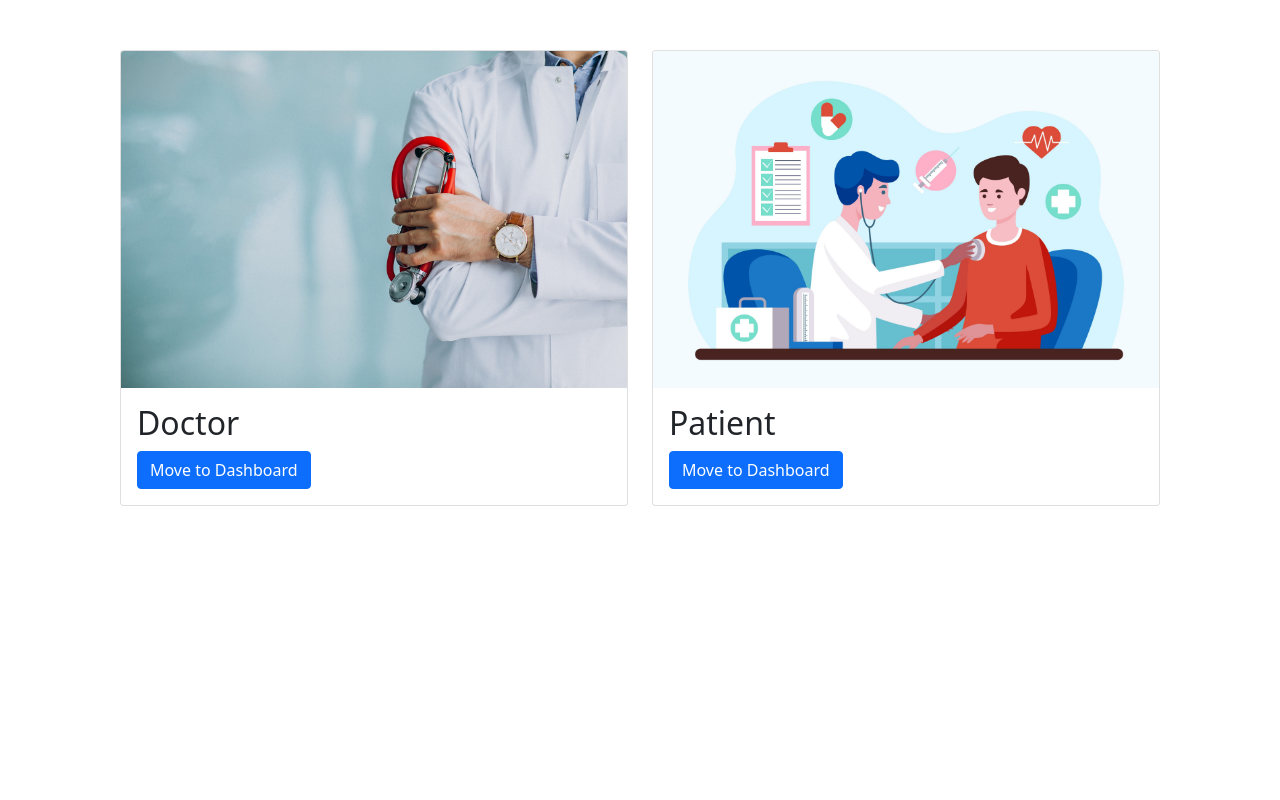
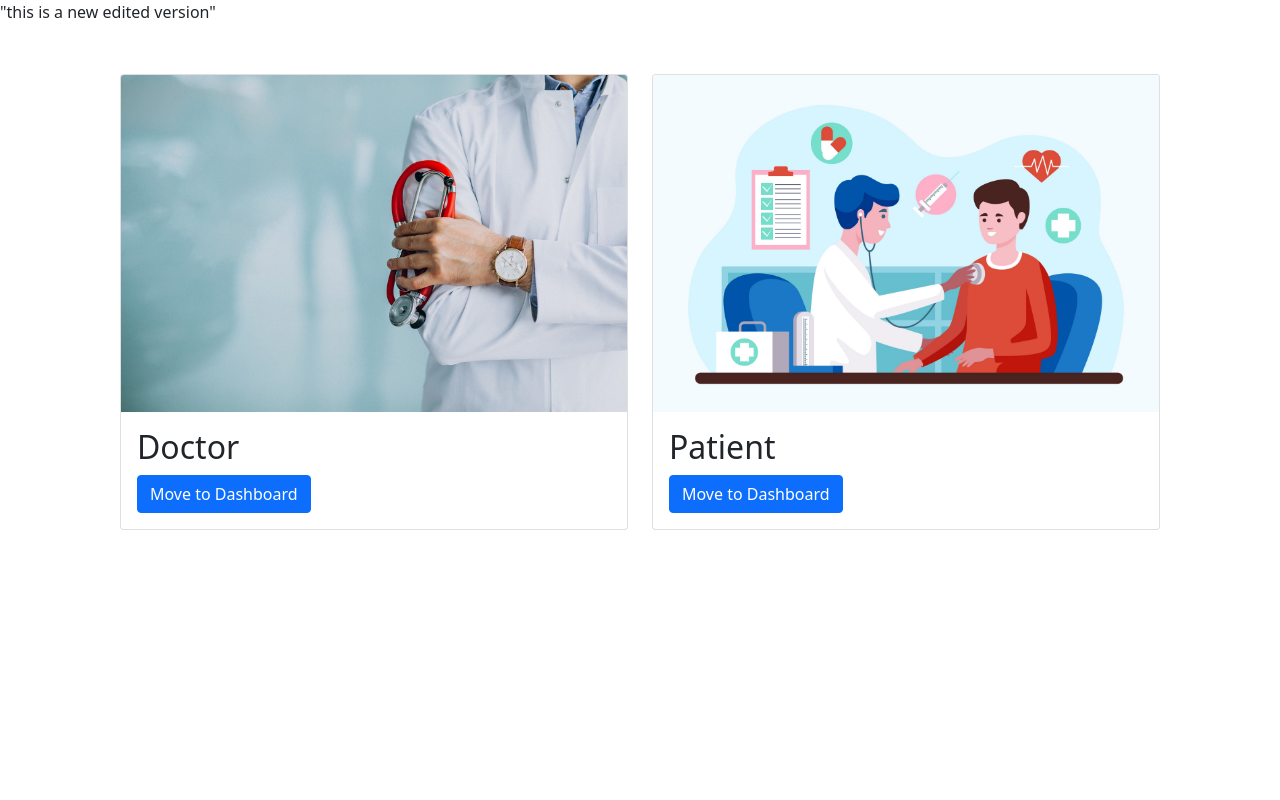
Before and after one commit to Adi-31/HMS, a PHP site: page /admin_navbar.php in a window 1280 px wide. Run offline with PHP 8.4, Linux system fonts and the light colour scheme.

Commit message:
first commit

```diff
--- a/admin_navbar.php
+++ b/admin_navbar.php
@@ -1,3 +1,8 @@
+"this is a new edited version"
+
+
+
+
 <html lang="en">
 <head>
 <meta charset="utf-8">
```
